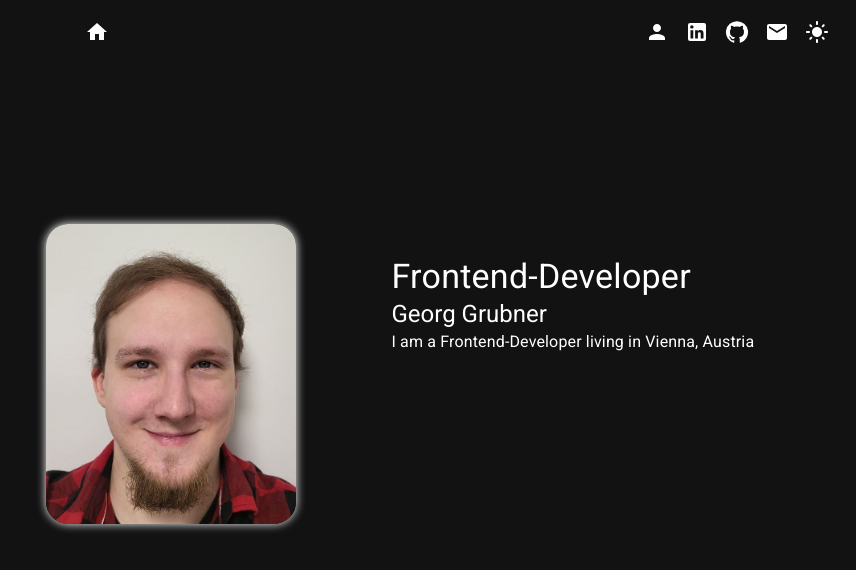
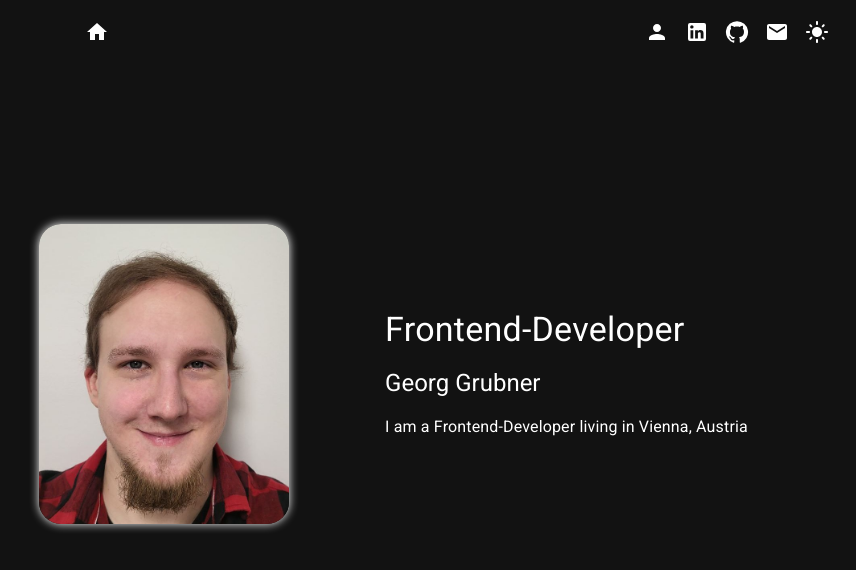
Before and after one commit to georggrubner/cv, a React (Vite) app: page / in a window 1280 px wide. Shown: the top 570 px of the page, without its empty margins (183-1039 px from the left). Built offline with nearby package versions, Linux system fonts and the light colour scheme.

Commit message:
applied better styling

```diff
--- a/src/Layout/Body/Home/Profile.tsx
+++ b/src/Layout/Body/Home/Profile.tsx
@@ -2,7 +2,7 @@ import { Box } from '@mui/material'
 import profile from '/src/assets/profile.jpg'
 
 export const Profile = () => (
-    <Box display="flex" justifyContent="flex-end" flexGrow={2}>
+    <Box display="flex" justifyContent={{ xs: 'flex-start', md: 'flex-end' }} flexGrow={2}>
         <img
             style={{
                 boxShadow: '0 0 10px',
--- a/src/Layout/Body/Home/index.tsx
+++ b/src/Layout/Body/Home/index.tsx
@@ -2,12 +2,12 @@ import { Stack, Typography } from '@mui/material'
 import { Profile } from './Profile'
 
 export const Home = () => (
-    <Stack direction="row" gap={12}>
+    <Stack direction={{ xs: 'column', md: 'row' }} gap={{ xs: 5, md: 10 }} alignItems="center">
         <Profile />
-        <Stack alignItems="flex-start" flexGrow={3} marginTop={4}>
+        <Stack alignItems="flex-start" flexGrow={3} gap={2} marginX={2}>
             <Typography variant="h4">Frontend-Developer</Typography>
             <Typography variant="h5">Georg Grubner</Typography>
-            <Typography>I am a Frontend-Developer living in Vienna, Austria</Typography>
+            <Typography>I am a Frontend-Developer living in Vienna,&nbsp;Austria</Typography>
         </Stack>
     </Stack>
 )
--- a/src/Layout/index.tsx
+++ b/src/Layout/index.tsx
@@ -3,7 +3,7 @@ import { Body } from './Body'
 import { Header } from './Header'
 
 export const Layout = () => (
-    <Stack gap={20}>
+    <Stack gap={{ xs: 10, md: 20 }}>
         <Header />
         <Body />
     </Stack>
```
